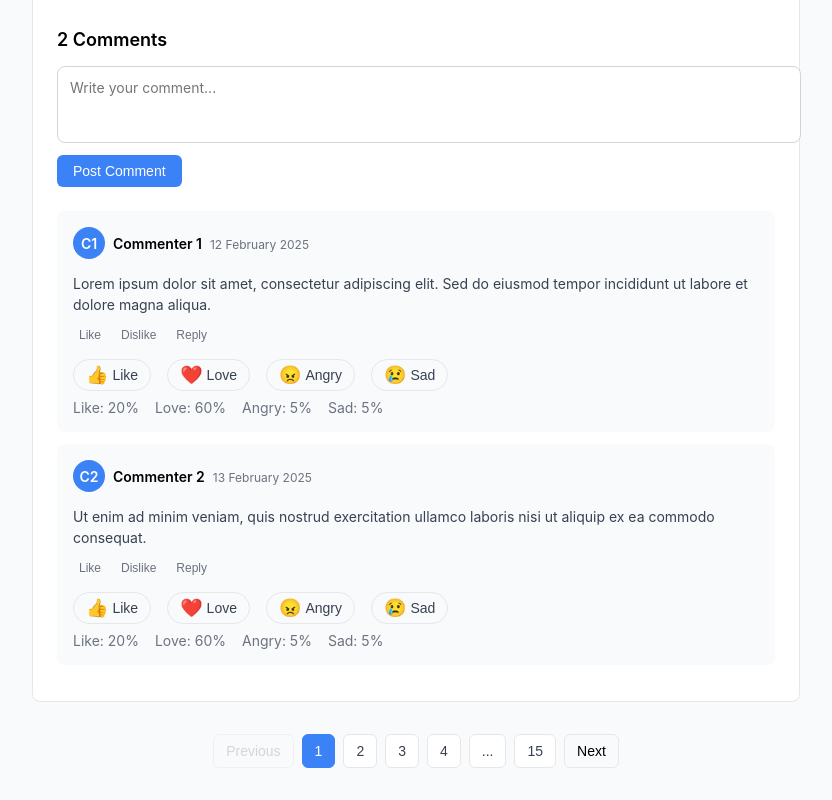
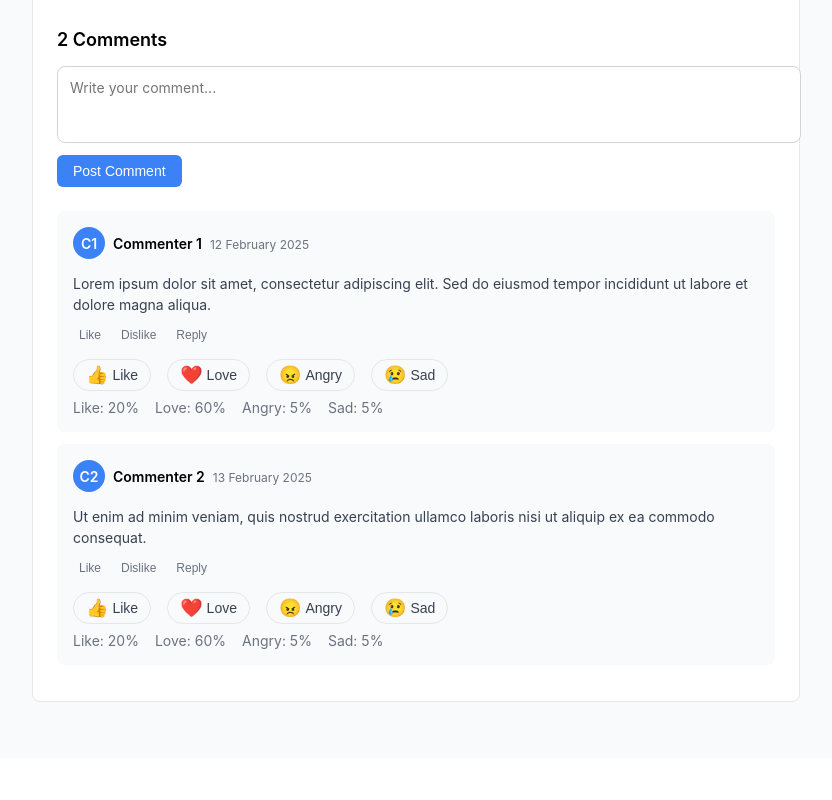
Before and after one commit to Naima223/author_reaction, a React (Create React App) app in the folder author-reaction-pagination/: page / in a window 1280 px wide. Shown: the part 504-1304 px from the top of the page, without its empty margins (224-1056 px from the left). After the commit the page ends 1262 px from the top, so only its background shows below. Built offline with nearby package versions, Linux system fonts and the light colour scheme.

Commit message:
third commit

```diff
--- a/author-reaction-pagination/src/App.js
+++ b/author-reaction-pagination/src/App.js
@@ -204,105 +204,7 @@ const AuthorProfile = ({ authorId, onBack }) => {
   );
 };
 
-// Pagination Component
-const Pagination = ({ currentPage, totalPages, onPageChange }) => {
-  const getPageNumbers = () => {
-    const pages = [];
-    const maxVisible = 5;
-
-    if (totalPages <= maxVisible) {
-      for (let i = 1; i <= totalPages; i++) {
-        pages.push(i);
-      }
-    } else {
-      if (currentPage <= 3) {
-        for (let i = 1; i <= 4; i++) {
-          pages.push(i);
-        }
-        pages.push('...');
-        pages.push(totalPages);
-      } else if (currentPage >= totalPages - 2) {
-        pages.push(1);
-        pages.push('...');
-        for (let i = totalPages - 3; i <= totalPages; i++) {
-          pages.push(i);
-        }
-      } else {
-        pages.push(1);
-        pages.push('...');
-        for (let i = currentPage - 1; i <= currentPage + 1; i++) {
-          pages.push(i);
-        }
-        pages.push('...');
-        pages.push(totalPages);
-      }
-    }
-
-    return pages;
-  };
-
-  return (
-    <div style={{
-      display: 'flex',
-      justifyContent: 'center',
-      alignItems: 'center',
-      gap: '8px',
-      marginTop: '32px'
-    }}>
-      <button
-        onClick={() => onPageChange(currentPage - 1)}
-        disabled={currentPage === 1}
-        style={{
-          padding: '8px 12px',
-          border: '1px solid #e5e7eb',
-          borderRadius: '6px',
-          fontSize: '14px',
-          cursor: currentPage === 1 ? 'not-allowed' : 'pointer',
-          opacity: currentPage === 1 ? 0.5 : 1,
-          backgroundColor: '#f9fafb'
-        }}
-      >
-        Previous
-      </button>
-
-      {getPageNumbers().map((page, index) => (
-        <button
-          key={index}
-          onClick={() => typeof page === 'number' ? onPageChange(page) : null}
-          disabled={page === '...'}
-          style={{
-            padding: '8px 12px',
-            border: '1px solid #e5e7eb',
-            borderRadius: '6px',
-            fontSize: '14px',
-            cursor: page === '...' ? 'default' : 'pointer',
-            backgroundColor: page === currentPage ? '#3b82f6' : '#ffffff',
-            color: page === currentPage ? 'white' : '#374151',
-            borderColor: page === currentPage ? '#3b82f6' : '#e5e7eb'
-          }}
-        >
-          {page}
-        </button>
-      ))}
-
-      <button
-        onClick={() => onPageChange(currentPage + 1)}
-        disabled={currentPage === totalPages}
-        style={{
-          padding: '8px 12px',
-          border: '1px solid #e5e7eb',
-          borderRadius: '6px',
-          fontSize: '14px',
-          cursor: currentPage === totalPages ? 'not-allowed' : 'pointer',
-          opacity: currentPage === totalPages ? 0.5 : 1,
-          backgroundColor: '#f9fafb'
-        }}
-      >
-        Next
-      </button>
-    </div>
-  );
-};
+// Pagination removed
 
 // Main Post Component
 const BlogPost = ({ post, onAuthorClick }) => {
@@ -404,16 +306,12 @@ const BlogPost = ({ post, onAuthorClick }) => {
 
 // Main App Component
 const App = () => {
-  const [currentPage, setCurrentPage] = useState(1);
   const [currentView, setCurrentView] = useState('posts'); // 'posts' or 'author'
   const [selectedAuthorId, setSelectedAuthorId] = useState(null);
 
-  const postsPerPage = 1; // Show one post per page for simplicity
-  const totalPages = Math.ceil(dummyPosts.length / postsPerPage);
-
+  // Show just the first post
   const getCurrentPost = () => {
-    const startIndex = (currentPage - 1) * postsPerPage;
-    return dummyPosts[startIndex];
+    return dummyPosts[0];
   };
 
   const handleAuthorClick = (authorId) => {
@@ -444,12 +342,6 @@ const App = () => {
           post={getCurrentPost()}
           onAuthorClick={handleAuthorClick}
         />
-
-        <Pagination
-          currentPage={currentPage}
-          totalPages={totalPages}
-          onPageChange={setCurrentPage}
-        />
       </div>
     </div>
   );
```
Also changed, not shown: author-reaction-pagination/src/components/Pagination.jsx (deleted, +0 -78 lines), author-reaction-pagination/src/pages/Home.jsx (+2 -6 lines), 1 other file (tests, documents, lock files or other folders).
